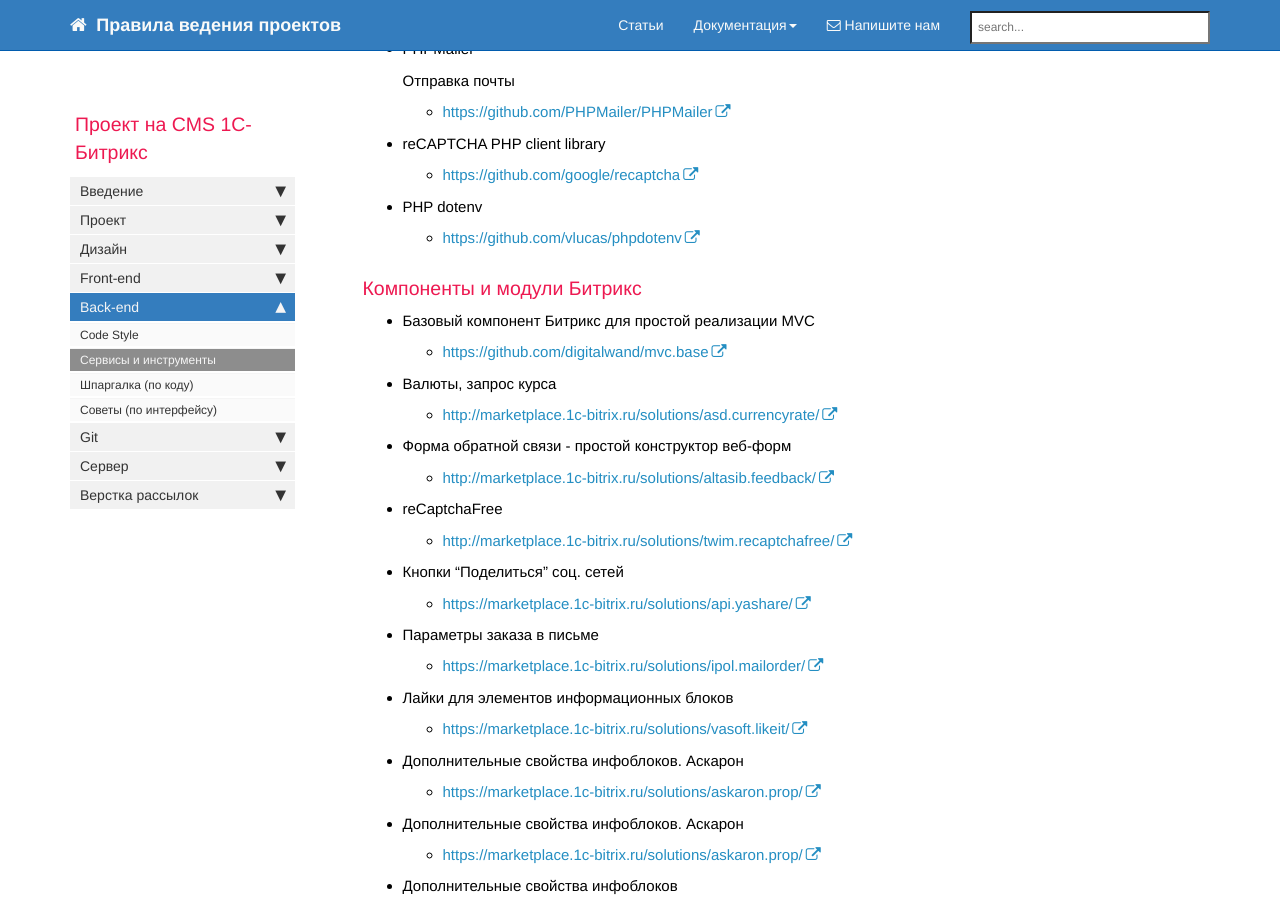
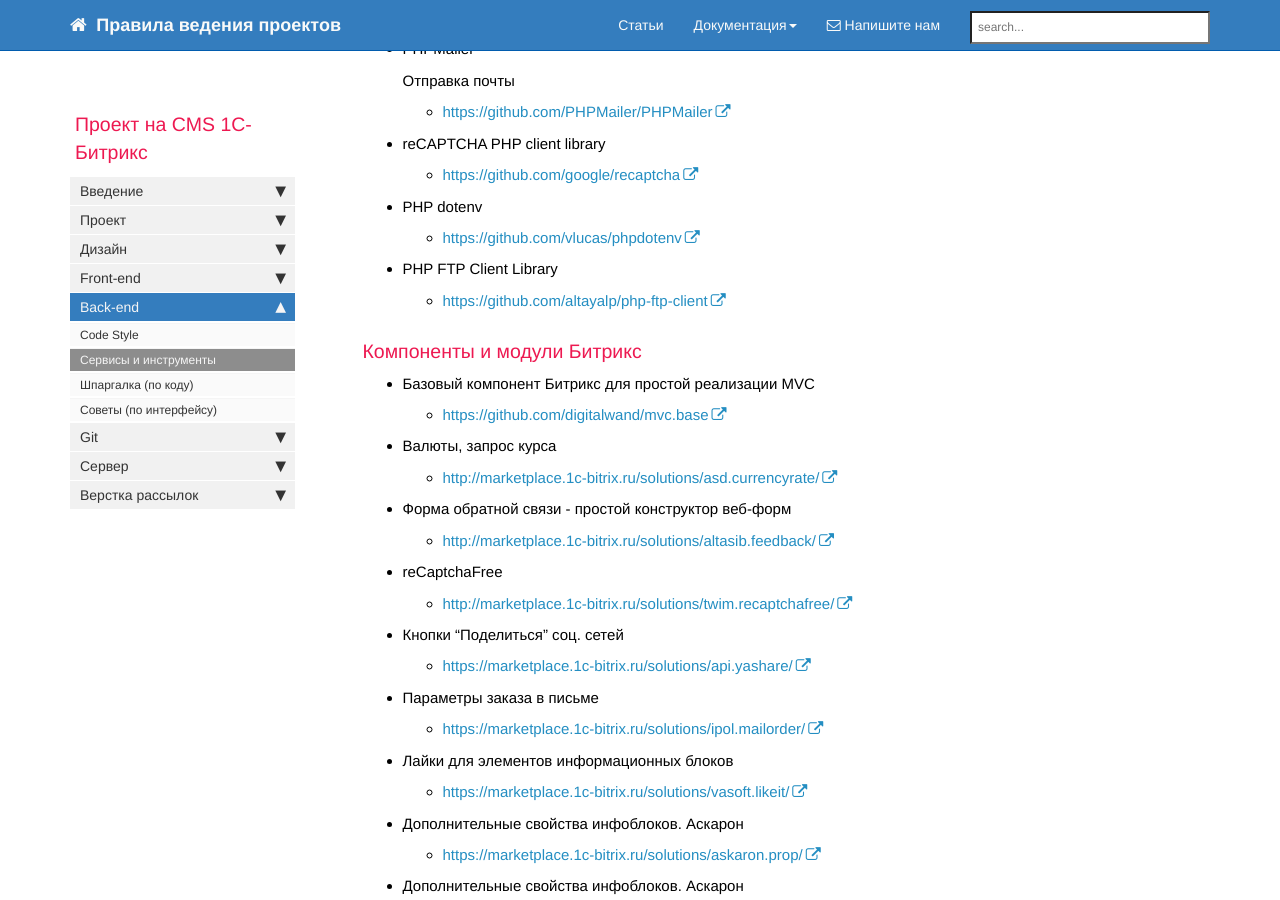
Before and after one commit to gdecider/gdecider.github.io, a Jekyll site: the page built from pages/bx/bx_back-tools.md, in a window 1280 px wide and 900 px high, scrolled down 457 px. Built offline with Jekyll 4.4.1, drawn with Linux system fonts in a browser that asks for light colours; nearby versions of some CDN libraries; comment, search, counter and statistics services are not loaded.

Commit message:
Update bx_back-tools.md

```diff
--- a/pages/bx/bx_back-tools.md
+++ b/pages/bx/bx_back-tools.md
@@ -35,6 +35,10 @@
 * PHP dotenv
 
   * [https://github.com/vlucas/phpdotenv](https://github.com/vlucas/phpdotenv)
+
+* PHP FTP Client Library
+
+  * [https://github.com/altayalp/php-ftp-client](https://github.com/altayalp/php-ftp-client)
 
 ### Компоненты и модули Битрикс
 
```
